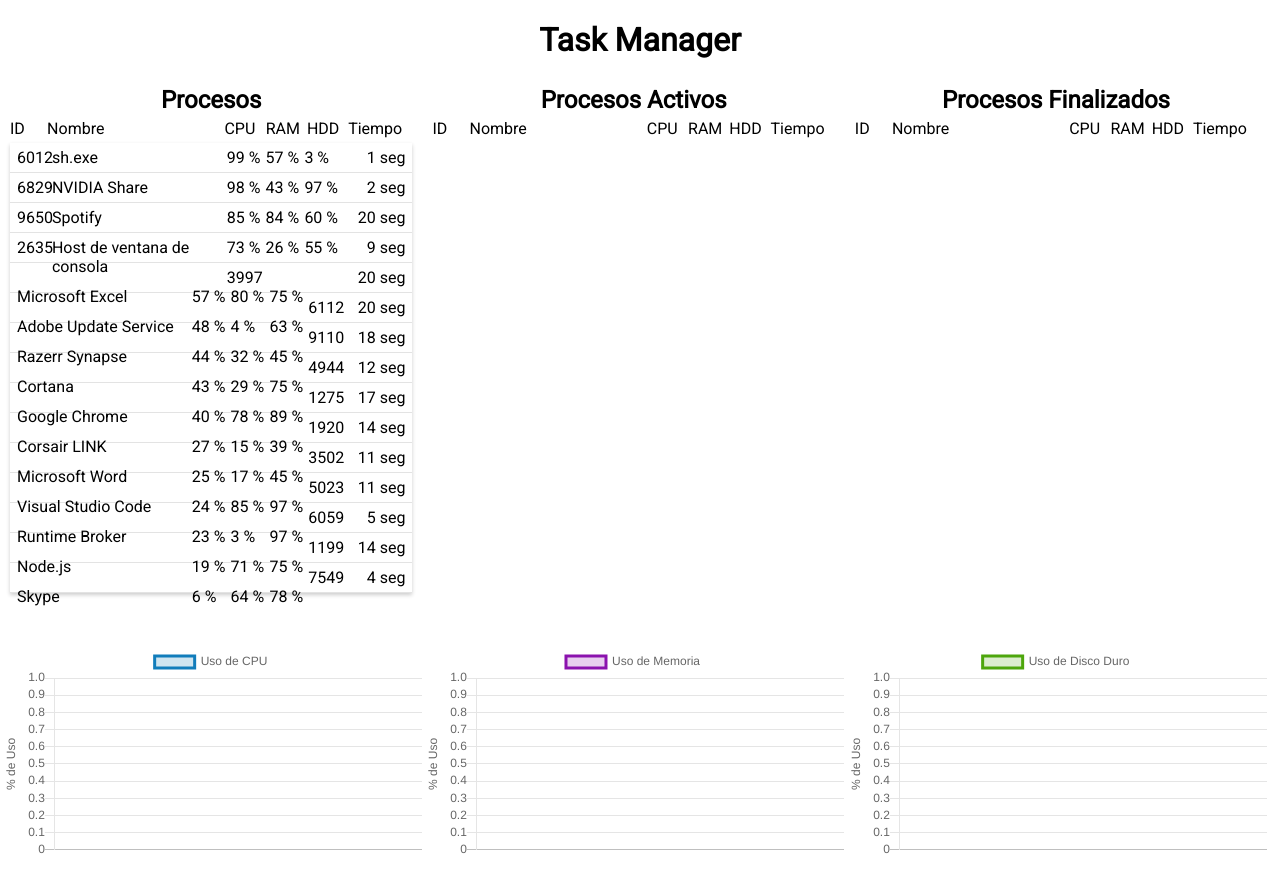
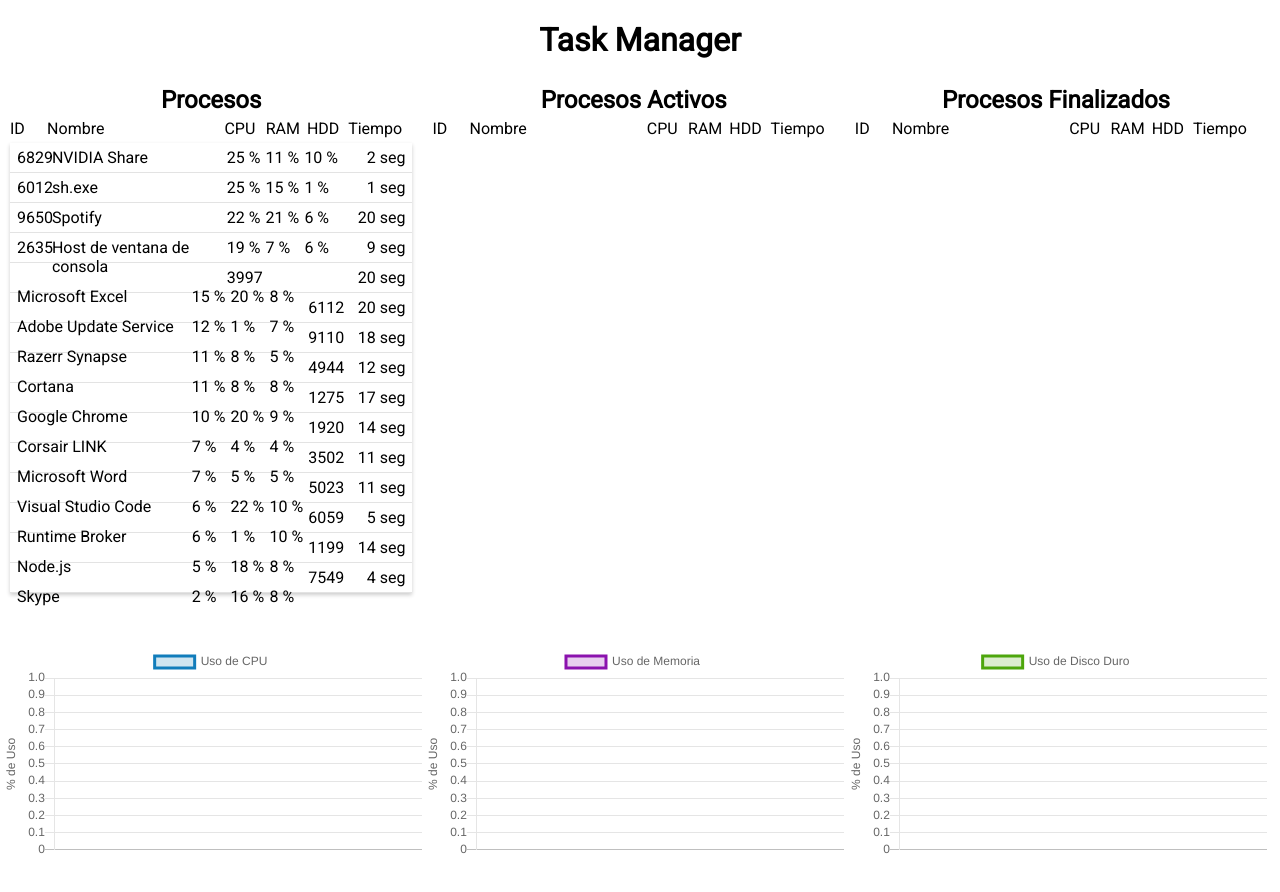
Before and after one commit to ErickGomez98/task_manager_simulacion, a React (Create React App) app: page / in a window 1280 px wide. Shown: the top 892 px of the page. Built offline with nearby package versions, Linux system fonts and the light colour scheme.

Commit message:
Se cambiaron los valores iniciales para que cada proceso no ocupe tantos recursos.

```diff
--- a/src/TaskManager.tsx
+++ b/src/TaskManager.tsx
@@ -74,9 +74,9 @@ export default class TaskManager extends React.Component<TaskManagerProps, TaskM
             const newProceso: Proceso = {
                 nombre: nombres[i],
                 id: Math.floor((Math.random() * 10000) + 1),
-                ram: Math.floor((Math.random() * 100) + 1),
-                cpu: Math.floor((Math.random() * 100) + 1),
-                hdd: Math.floor((Math.random() * 100) + 1),
+                ram: Math.floor((Math.random() * 25) + 1),
+                cpu: Math.floor((Math.random() * 25) + 1),
+                hdd: Math.floor((Math.random() * 10) + 1),
                 executionTime: Math.floor((Math.random() * 20) + 1),
             };
 
```
